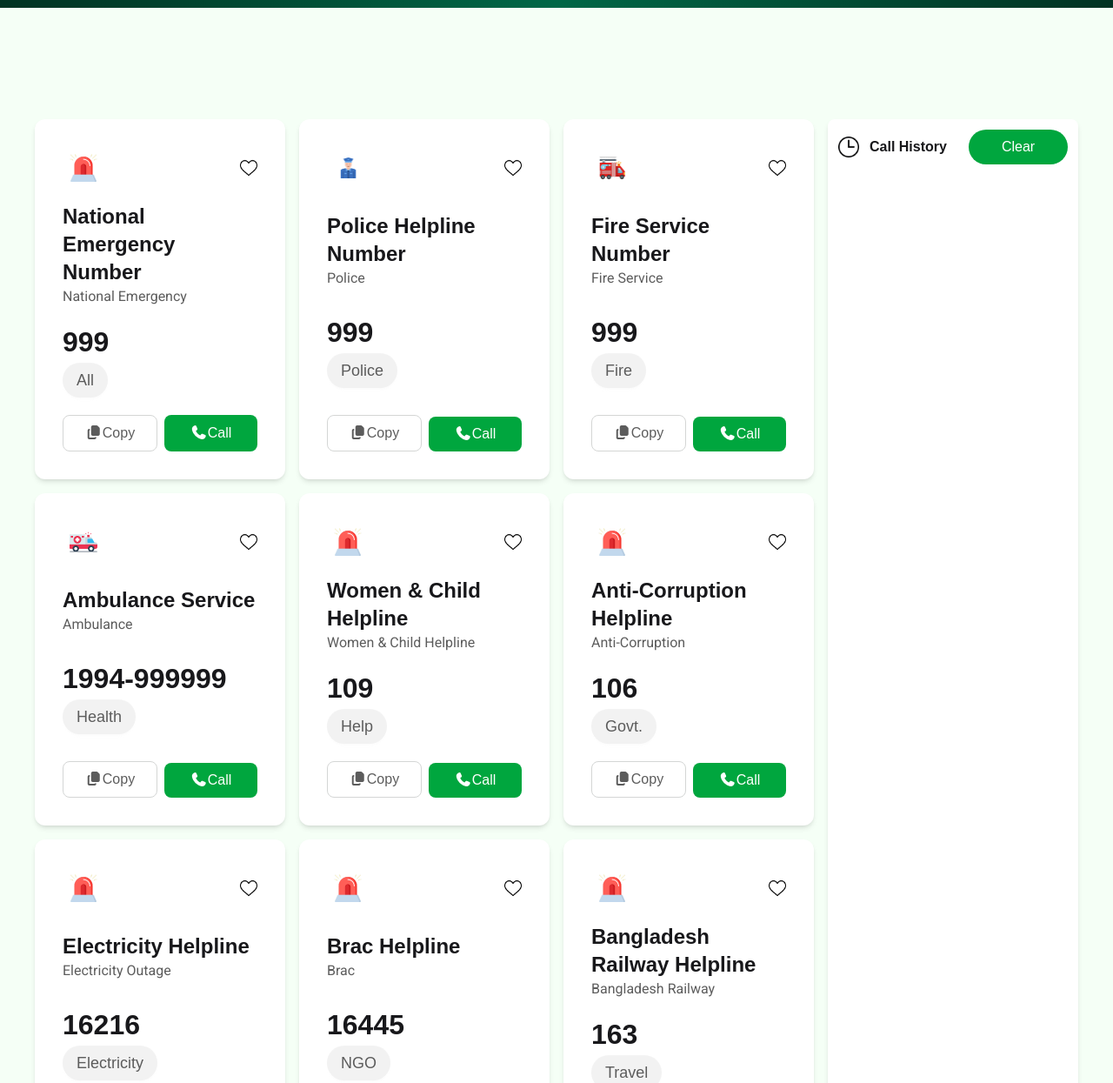
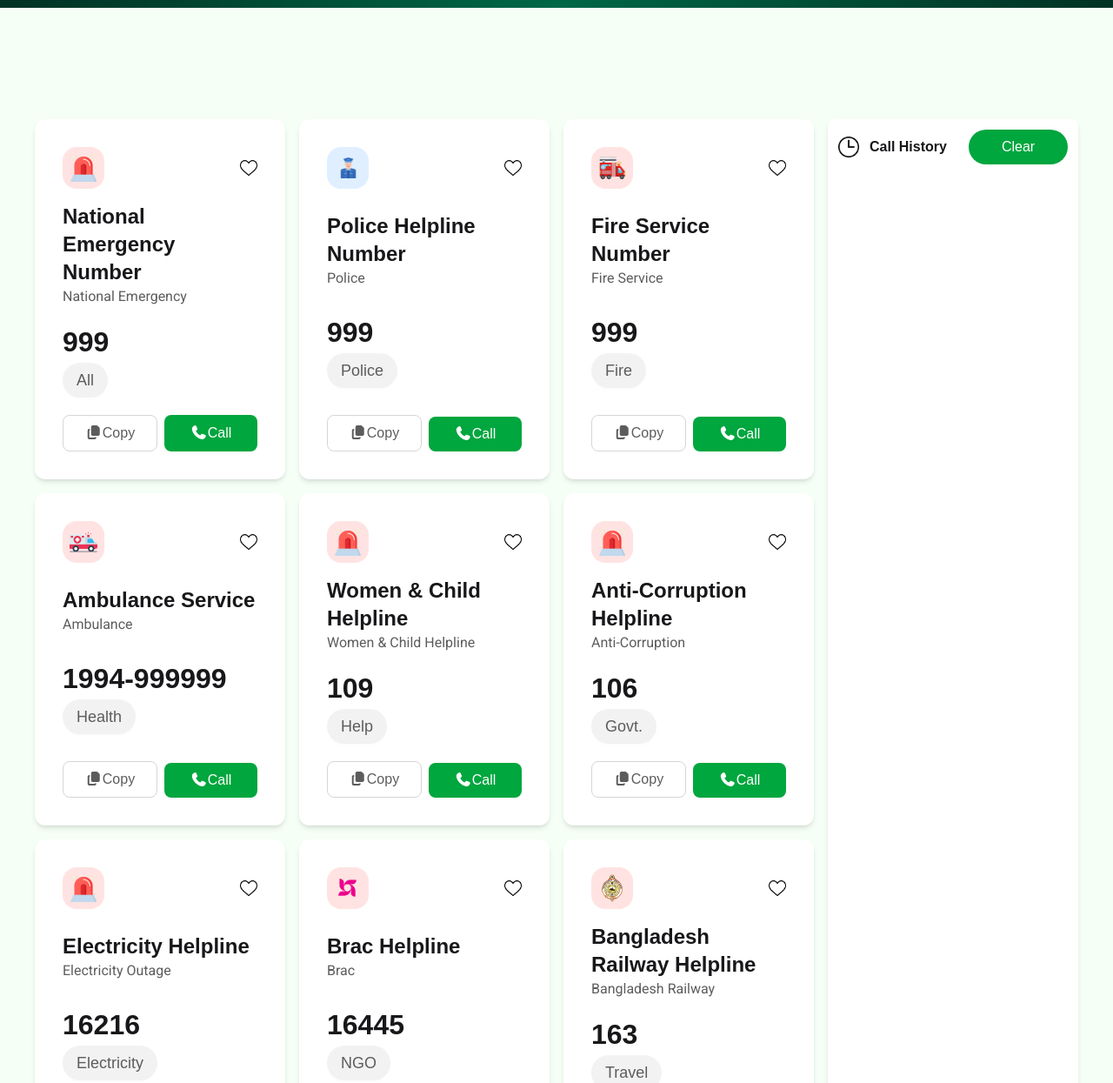
Before and after one commit to Sultanmia22/B12-A5-Emergency-Hotline, a plain HTML site: page index.html in a window 1280 px wide. Shown: the part 311-1556 px from the top of the page at 87% size. Drawn offline with nearby package versions, Linux system fonts and the light colour scheme; a web font is replaced by a local one.

Commit message:
some upadate and correction

```diff
--- a/index.html
+++ b/index.html
@@ -89,7 +89,7 @@
             <!-- card=1 -->
             <div id="card" class="bg-white p-8 shadow-md rounded-xl flex flex-col justify-between">
               <div class="flex items-center justify-between">
-                <div class="hover:bg-[#FFE3E2] rounded-2xl p-2 max-w-12">
+                <div class="bg-[#FFE3E2] rounded-2xl p-2 max-w-12">
                   <img
                     class="max-w-8 max-h-8"
                     src="./assets/emergency.png"
@@ -131,7 +131,7 @@
             <!-- card=2 -->
             <div id="card" class="bg-white p-8 shadow-md rounded-xl flex flex-col justify-between ">
               <div class="flex items-center justify-between">
-                <div class="hover:bg-[#DFEFFF] rounded-2xl p-2 max-w-12">
+                <div class="bg-[#DFEFFF] rounded-2xl p-2 max-w-12">
                   <img
                     class="max-w-8 max-h-8"
                     src="./assets/police.png"
@@ -173,7 +173,7 @@
             <!-- card=3 -->
             <div id="card" class="bg-white p-8 shadow-md rounded-xl flex flex-col justify-between">
               <div class="flex items-center justify-between">
-                <div class="hover:bg-[#FFE3E2] rounded-2xl p-2 max-w-12">
+                <div class="bg-[#FFE3E2] rounded-2xl p-2 max-w-12">
                   <img
                     class="max-w-8 max-h-8"
                     src="./assets/fire-service.png"
@@ -214,7 +214,7 @@
             <!-- card=4 -->
             <div id="card" class="bg-white p-8 shadow-md rounded-xl flex flex-col justify-between">
               <div class="flex items-center justify-between">
-                <div class="hover:bg-[#FFE3E2] rounded-2xl p-2 max-w-12">
+                <div class="bg-[#FFE3E2] rounded-2xl p-2 max-w-12">
                   <img
                     class="max-w-8 max-h-8"
                     src="./assets/ambulance.png"
@@ -256,7 +256,7 @@
             <!-- card=5 -->
             <div id="card" class="bg-white p-8 shadow-md rounded-xl flex flex-col justify-between">
               <div class="flex items-center justify-between">
-                <div class="hover:bg-[#FFE3E2] rounded-2xl p-2 max-w-12">
+                <div class="bg-[#FFE3E2] rounded-2xl p-2 max-w-12">
                   <img
                     class="max-w-8 max-h-8"
                     src="./assets/emergency.png"
@@ -298,7 +298,7 @@
             <!-- card=6 -->
             <div id="card" class="bg-white p-8 shadow-md rounded-xl flex flex-col justify-between">
               <div class="flex items-center justify-between">
-                <div class="hover:bg-[#FFE3E2] rounded-2xl p-2 max-w-12">
+                <div class="bg-[#FFE3E2] rounded-2xl p-2 max-w-12">
                   <img
                     class="max-w-8 max-h-8"
                     src="./assets/emergency.png"
@@ -340,7 +340,7 @@
             <!-- card=7 -->
             <div id="card" class="bg-white p-8 shadow-md rounded-xl flex flex-col justify-between">
               <div class="flex items-center justify-between">
-                <div class="hover:bg-[#FFE3E2] rounded-2xl p-2 max-w-12">
+                <div class="bg-[#FFE3E2] rounded-2xl p-2 max-w-12">
                   <img
                     class="max-w-8 max-h-8"
                     src="./assets/emergency.png"
@@ -382,11 +382,11 @@
             <!-- card=8 -->
             <div id="card" class="bg-white p-8 shadow-md rounded-xl flex flex-col justify-between">
               <div class="flex items-center justify-between">
-                <div class="hover:bg-[#FFE3E2] rounded-2xl p-2 max-w-12">
+                <div class="bg-[#FFE3E2] rounded-2xl p-2 max-w-12">
                   <img
                     class="max-w-8 max-h-8"
-                    src="./assets/emergency.png"
-                    alt="emergencyImage"
+                    src="./assets/brac.png"
+                    alt="bracPNG"
                   />
                 </div>
                 <img
@@ -424,11 +424,11 @@
             <!-- card=9 -->
             <div id="card" class="bg-white p-8 shadow-md rounded-xl flex flex-col justify-between">
               <div class="flex items-center justify-between">
-                <div class="hover:bg-[#FFE3E2] rounded-2xl p-2 max-w-12">
+                <div class="bg-[#FFE3E2] rounded-2xl p-2 max-w-12">
                   <img
                     class="max-w-8 max-h-8"
-                    src="./assets/emergency.png"
-                    alt="emergencyImage"
+                    src="./assets/Bangladesh-Railway.png"
+                    alt="railway"
                   />
                 </div>
                 <img
```
